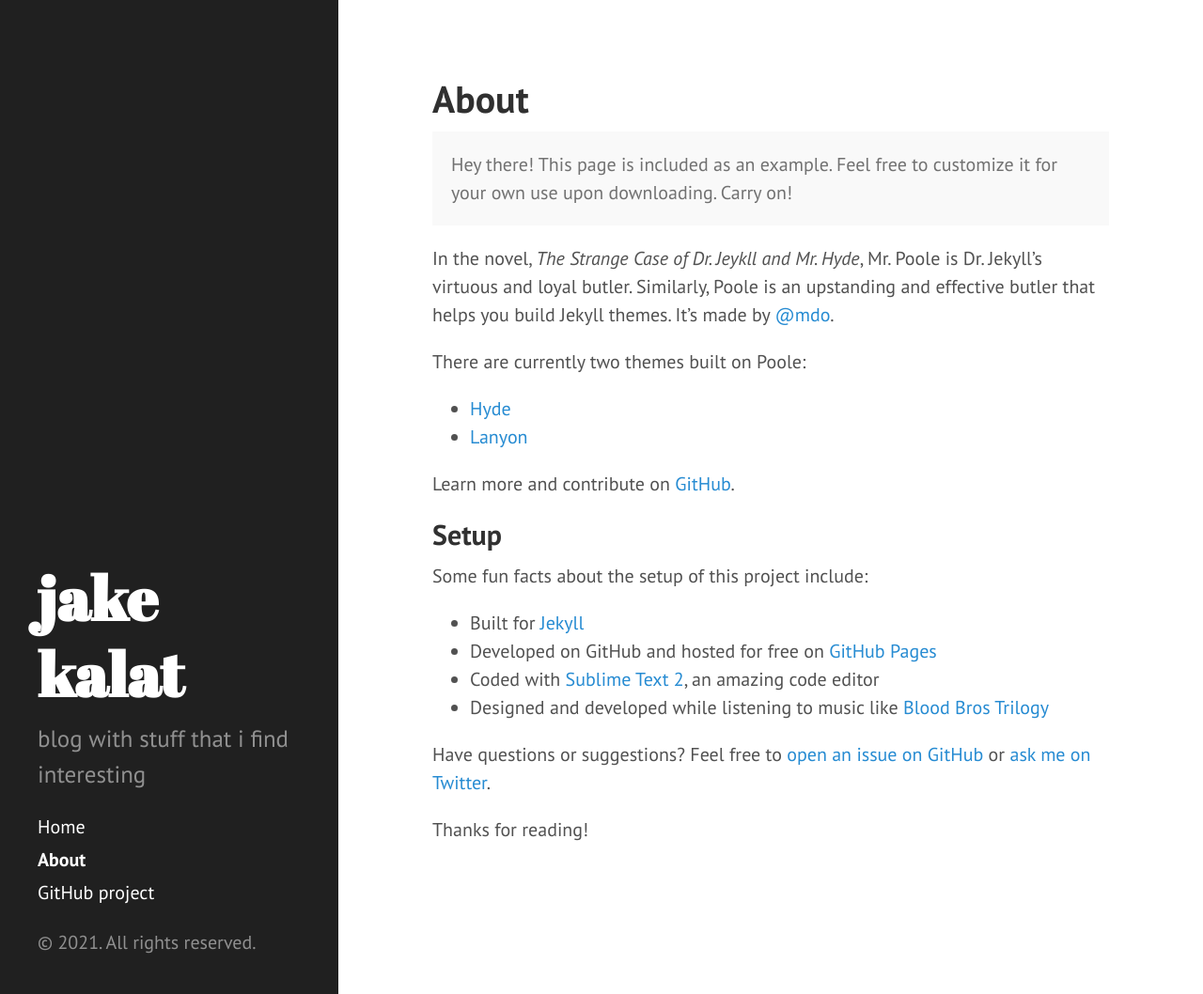
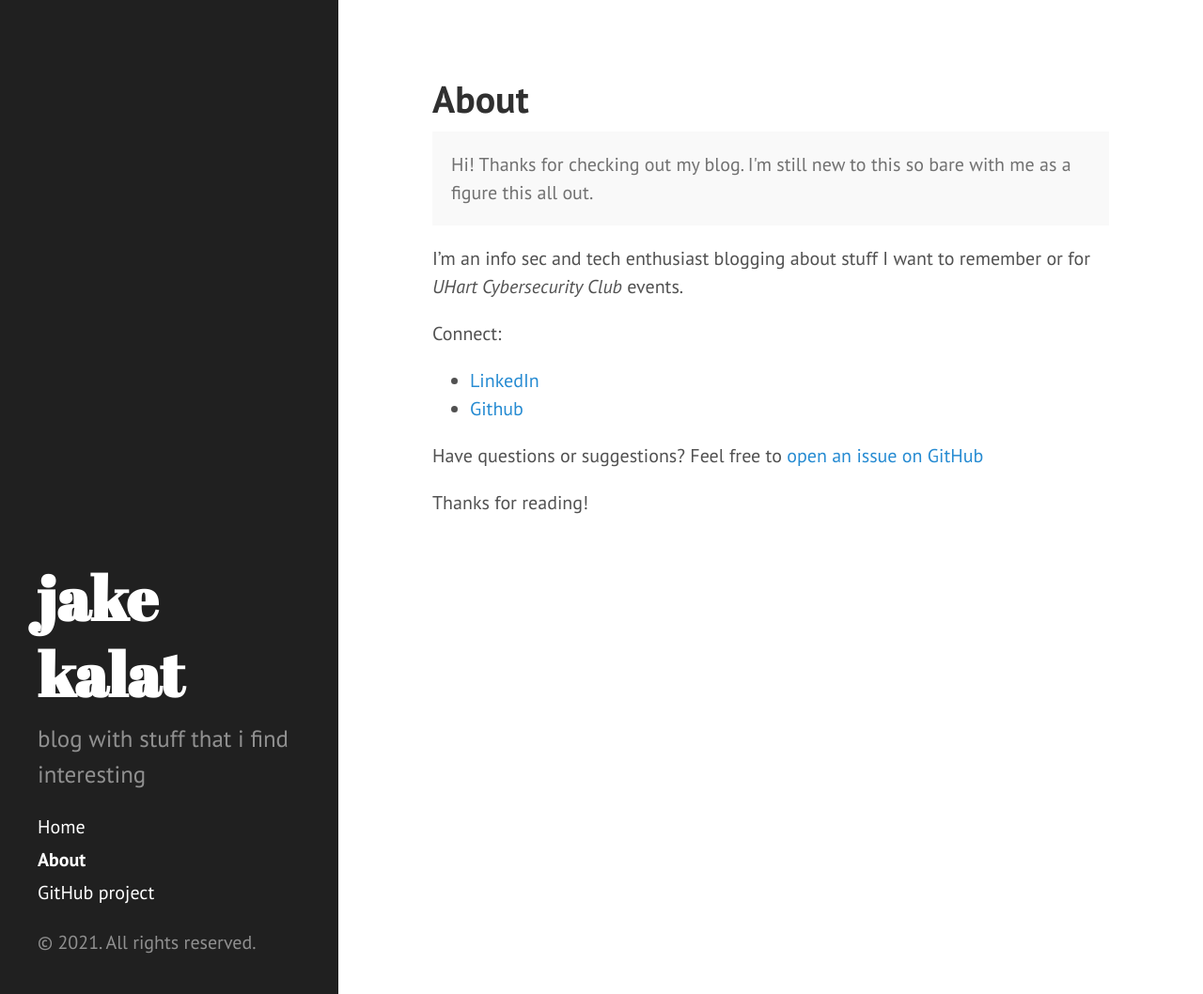
Before and after one commit to jacobkalat/jacobkalat.github.io, a Jekyll site: the page built from about.md, in a window 1280 px wide and 1058 px high. Shown: the whole window at 94% size. Built offline with Jekyll 4.4.1, drawn with Linux system fonts in a browser that asks for light colours; Markdown is read by kramdown in place of the engine named in the settings.

Commit message:
about and small fixes

```diff
--- a/about.md
+++ b/about.md
@@ -4,27 +4,16 @@ title: About
 ---
 
 <p class="message">
-  Hey there! This page is included as an example. Feel free to customize it for your own use upon downloading. Carry on!
+  Hi! Thanks for checking out my blog. I'm still new to this so bare with me as a figure this all out.
 </p>
 
-In the novel, *The Strange Case of Dr. Jeykll and Mr. Hyde*, Mr. Poole is Dr. Jekyll's virtuous and loyal butler. Similarly, Poole is an upstanding and effective butler that helps you build Jekyll themes. It's made by [@mdo](https://twitter.com/mdo).
+I'm an info sec and tech enthusiast blogging about stuff I want to remember or for *UHart Cybersecurity Club* events.
 
-There are currently two themes built on Poole:
+Connect:
 
-* [Hyde](http://hyde.getpoole.com)
-* [Lanyon](http://lanyon.getpoole.com)
+* [LinkedIn](https://www.linkedin.com/in/jacob-kalat/)
+* [Github](https://github.com/jacobkalat)
 
-Learn more and contribute on [GitHub](https://github.com/poole).
-
-## Setup
-
-Some fun facts about the setup of this project include:
-
-* Built for [Jekyll](http://jekyllrb.com)
-* Developed on GitHub and hosted for free on [GitHub Pages](https://pages.github.com)
-* Coded with [Sublime Text 2](http://sublimetext.com), an amazing code editor
-* Designed and developed while listening to music like [Blood Bros Trilogy](https://soundcloud.com/maddecent/sets/blood-bros-series)
-
-Have questions or suggestions? Feel free to [open an issue on GitHub](https://github.com/poole/issues/new) or [ask me on Twitter](https://twitter.com/mdo).
+Have questions or suggestions? Feel free to [open an issue on GitHub](https://github.com/jacobkalat/jacobkalat.github.io/issues/new)
 
 Thanks for reading!
```
Also changed, not shown: _posts/2021-04-02-tryhackme-intro.md (+1 -1 lines).
